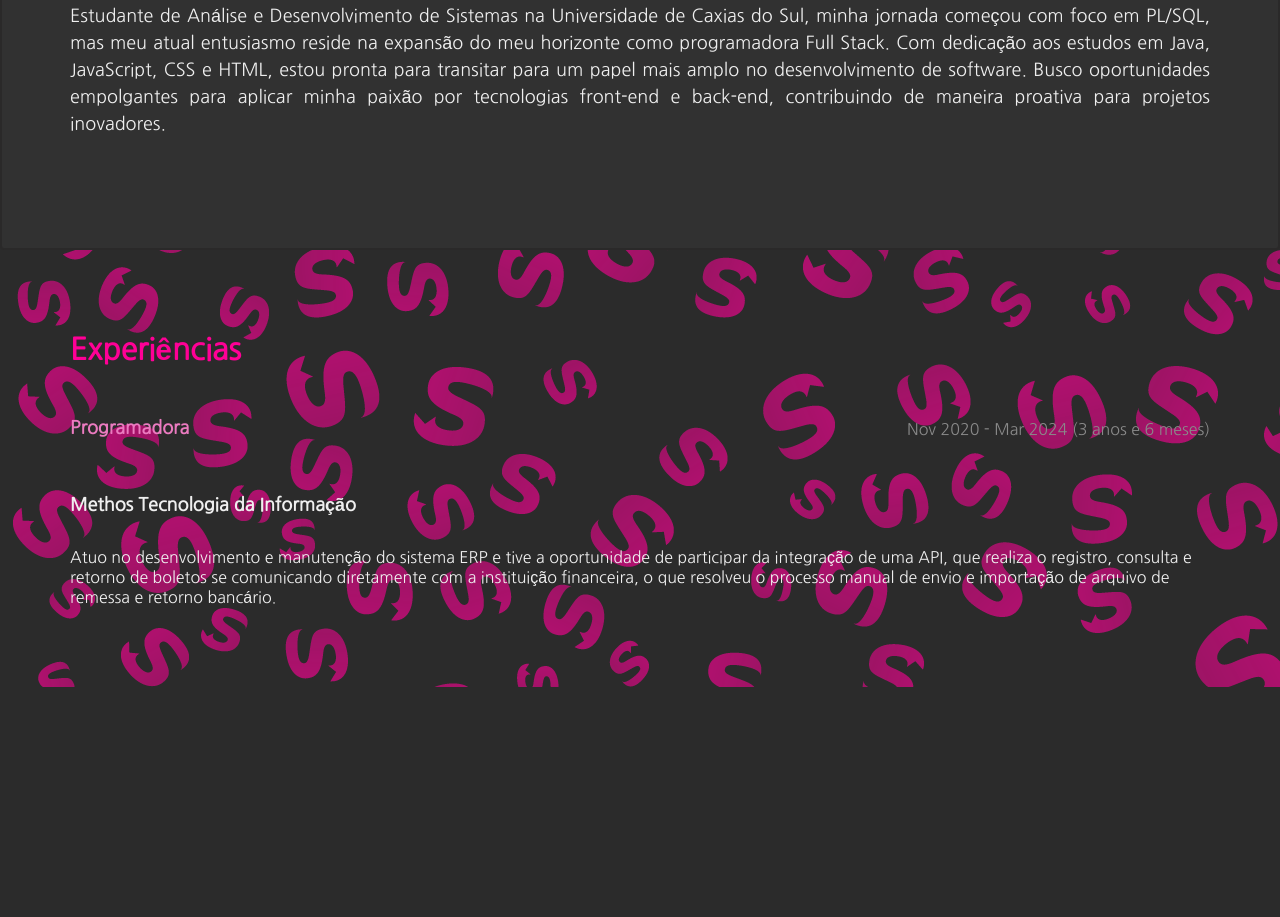
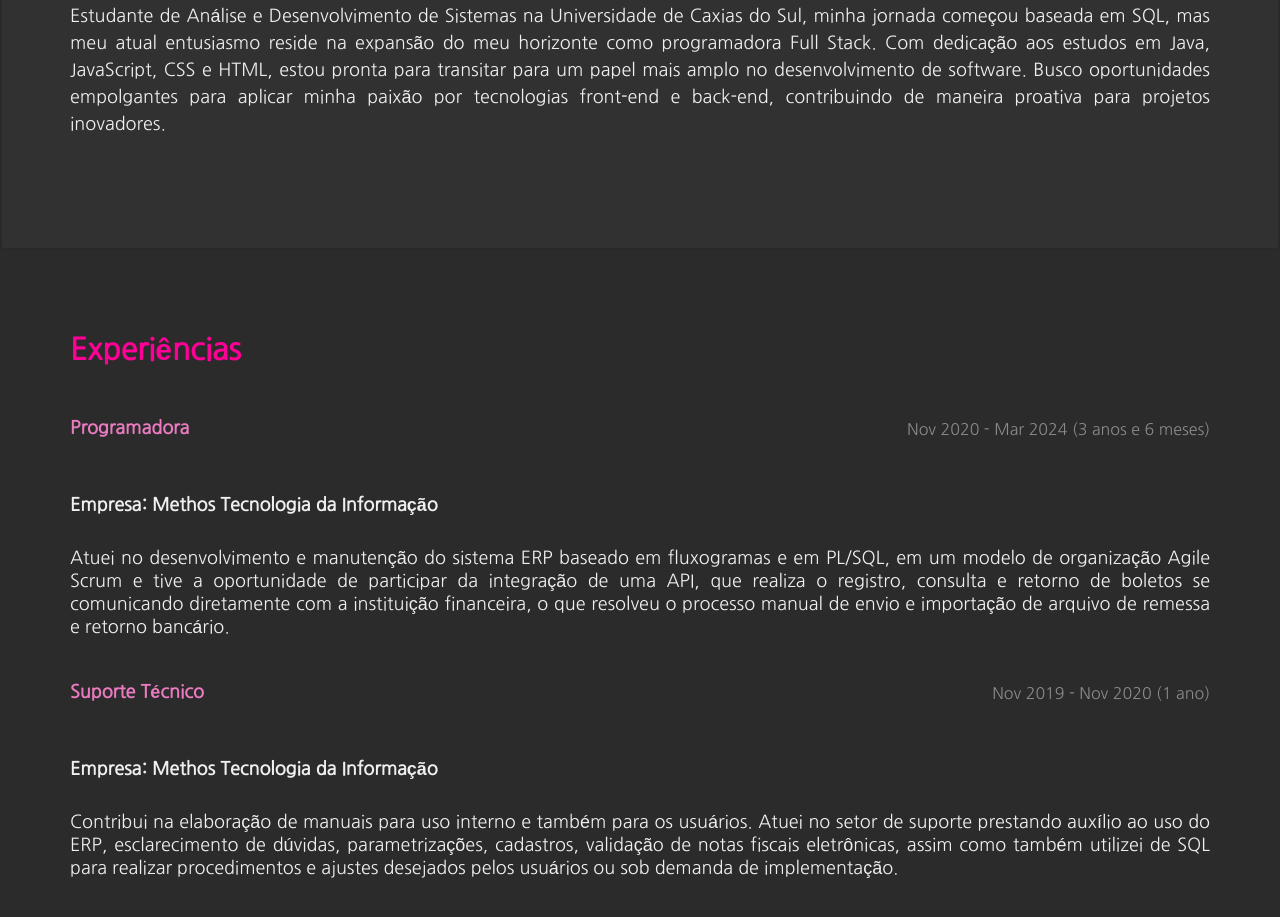
Before and after one commit to vanessacoin/portfolio-vanessacoin, a plain HTML site: page index.html in a window 1280 px wide. Shown: the part 731-1648 px from the top of the page. Before the commit the page ends 1418 px from the top, so only its background shows below. Drawn offline with Linux system fonts and the light colour scheme.

Commit message:
added another topic in experience section

```diff
--- a/css/style.css
+++ b/css/style.css
@@ -2,7 +2,6 @@ body {
     margin: 0;
     color: #efefef;
     background-color: #2b2b2b;
-    background-image: url("/img/fundo.png");
     padding-top: 70px;
     font-family: "Nanum Gothic", sans-serif;
 }
@@ -86,7 +85,7 @@ main figure img{
     font-size: 20px;
 }
 
-#s-about {
+#s-about, .description-exp {
     text-align: justify;
     text-justify: inter-word;
     font-size: large;
--- a/index.html
+++ b/index.html
@@ -35,7 +35,7 @@
                     </figure>
 
                     <div id="home-conatainer-text">
-                        <h1>VANESSA COIN</h1>
+                        <h1>Vanessa Coin</h1>
                         <p>Busco ampliar minha experiência com o desenvolvimento Full Stack, destaco minha adaptabilidade e disposição para contribuir com novas tecnologias.</p>
                     </div>
 
@@ -47,7 +47,7 @@
 
             <div class="grid-layout">
                 <h2>Sobre Mim</h2>
-                <p>Estudante de Análise e Desenvolvimento de Sistemas na Universidade de Caxias do Sul, minha jornada começou com foco em PL/SQL, mas meu atual entusiasmo reside na expansão do meu horizonte como programadora Full Stack. Com dedicação aos estudos em Java, JavaScript, CSS e HTML, estou pronta para transitar para um papel mais amplo no desenvolvimento de software. Busco oportunidades empolgantes para aplicar minha paixão por tecnologias front-end e back-end, contribuindo de maneira proativa para projetos inovadores.</p>
+                <p>Estudante de Análise e Desenvolvimento de Sistemas na Universidade de Caxias do Sul, minha jornada começou baseada em SQL, mas meu atual entusiasmo reside na expansão do meu horizonte como programadora Full Stack. Com dedicação aos estudos em Java, JavaScript, CSS e HTML, estou pronta para transitar para um papel mais amplo no desenvolvimento de software. Busco oportunidades empolgantes para aplicar minha paixão por tecnologias front-end e back-end, contribuindo de maneira proativa para projetos inovadores.</p>
             </div>
 
         </section>
@@ -66,8 +66,23 @@
                             <p class="date-exp">Nov 2020 - Mar 2024 (3 anos e 6 meses)</p>
                          </div>
 
-                        <h5 class="company-exp">Methos Tecnologia da Informação</h5>
-                        <p class="description-exp">Atuo no desenvolvimento e manutenção do sistema ERP e tive a oportunidade de participar da integração de uma API, que realiza o registro, consulta e retorno de boletos se comunicando diretamente com a instituição financeira, o que resolveu o processo manual de envio e importação de arquivo de remessa e retorno bancário.</p>
+                        <h5 class="company-exp">Empresa: Methos Tecnologia da Informação</h5>
+                        <p class="description-exp">Atuei no desenvolvimento e manutenção do sistema ERP baseado em fluxogramas e em PL/SQL, em um modelo de organização Agile Scrum e tive a oportunidade de participar da integração de uma API, que realiza o registro, consulta e retorno de boletos se comunicando diretamente com a instituição financeira, o que resolveu o processo manual de envio e importação de arquivo de remessa e retorno bancário.</p>
+
+                    </div>
+
+                </div>
+
+                <div id="experience">
+                    <div class="text-exp">
+
+                         <div>
+                            <h4 class="title-exp">Suporte Técnico</h4>
+                            <p class="date-exp">Nov 2019 - Nov 2020 (1 ano)</p>
+                         </div>
+
+                        <h5 class="company-exp">Empresa: Methos Tecnologia da Informação</h5>
+                        <p class="description-exp">Contribui na elaboração de manuais para uso interno e também para os usuários. Atuei no setor de suporte prestando auxílio ao uso do ERP, esclarecimento de dúvidas, parametrizações, cadastros, validação de notas fiscais eletrônicas, assim como também utilizei de SQL para realizar procedimentos e ajustes desejados pelos usuários ou sob demanda de implementação. </p>
 
                     </div>
 
```
